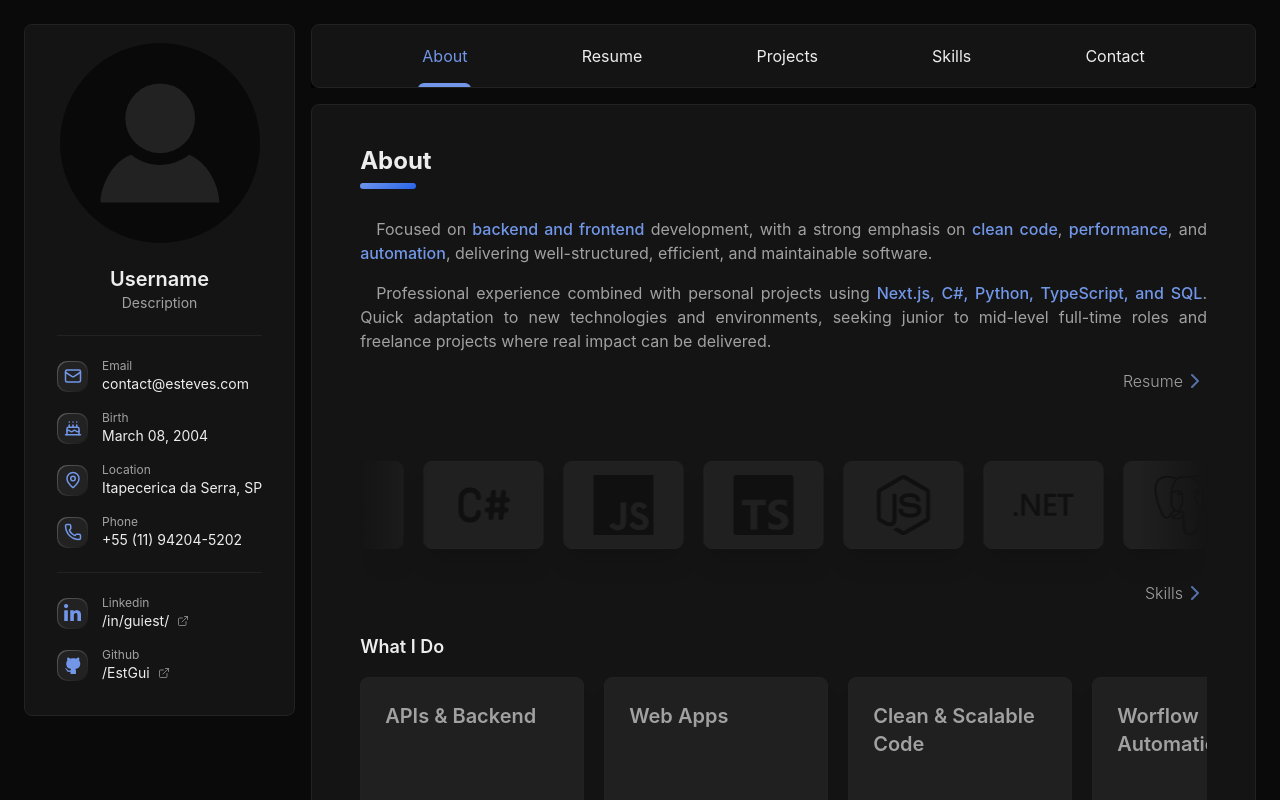
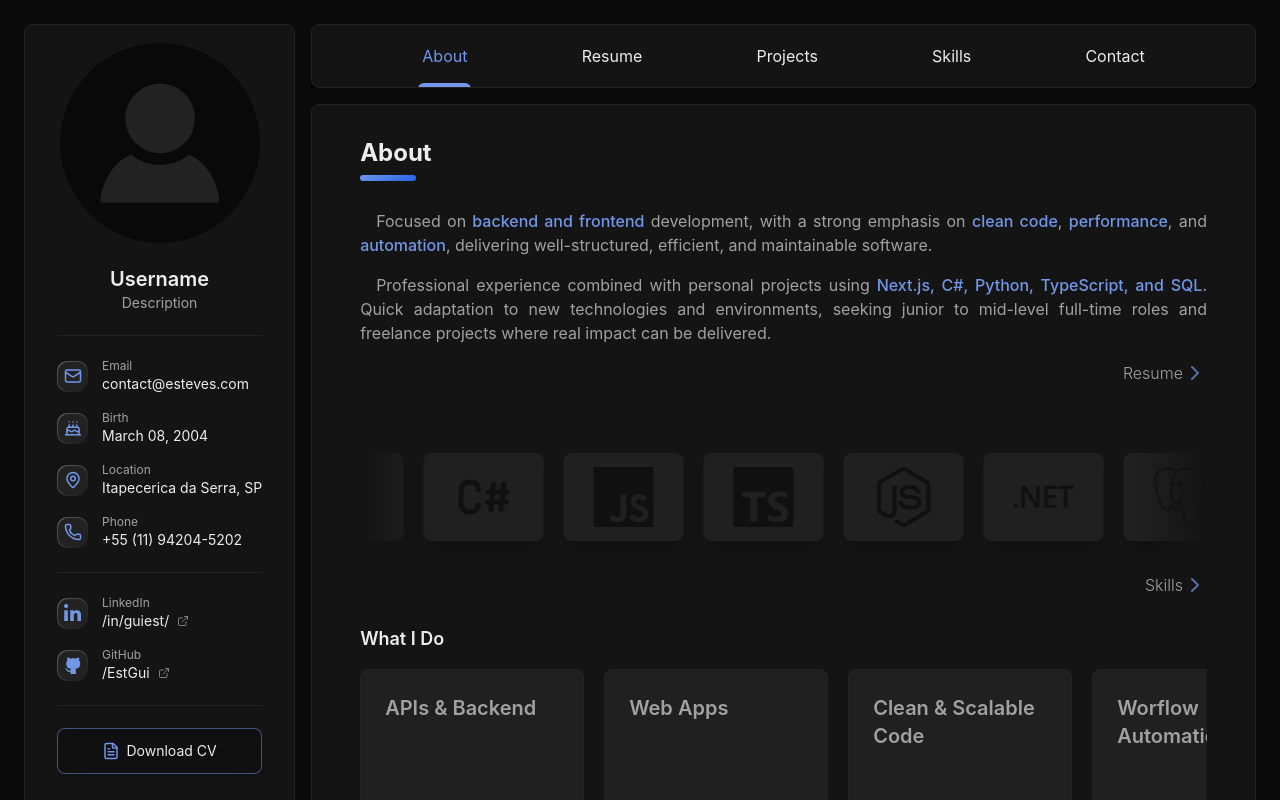
Before and after one commit to EstGui/portfolio.me, a Next.js app: page / in a window 1280 px wide. Shown: the top 800 px of the page. Built offline with nearby package versions, Linux system fonts and the light colour scheme; no server answers.

Commit message:
adicionando botao de baixar currículo

```diff
--- a/components/about/about.tsx
+++ b/components/about/about.tsx
@@ -4,52 +4,72 @@ import { Cake, Mail, MapPin, Phone } from "lucide-react";
 import Image from "next/image";
 import { useEffect, useState } from "react";
 
+import DownloadCVButton from "../button/DownloadCVButton";
 import { OctocatIcon } from "../icons/GitHubIcon";
 import LinkedinIcon from "../icons/LinkedinIcon";
 import ProfileInfoItem from "../profileInfoItem/ProfileInfoItem";
 
 interface GithubUserResponse {
-  login: string;
   name: string;
   avatar_url: string;
-  followers: number;
   bio: string;
 }
 
+const personalInfo = [
+  {
+    title: "Email",
+    text: "contact@esteves.com",
+    link: "mailto:guilherme.o.esteves@gmail.com",
+    icon: Mail,
+  },
+  {
+    title: "Birth",
+    text: "March 08, 2004",
+    icon: Cake,
+  },
+  {
+    title: "Location",
+    text: "Itapecerica da Serra, SP",
+    icon: MapPin,
+  },
+  {
+    title: "Phone",
+    text: "+55 (11) 94204-5202",
+    link: "tel:+5511942045202",
+    icon: Phone,
+  },
+];
+
+const socialLinks = [
+  {
+    title: "LinkedIn",
+    text: "/in/guiest/",
+    link: "https://www.linkedin.com/in/guiest/",
+    icon: LinkedinIcon,
+  },
+  {
+    title: "GitHub",
+    text: "/EstGui",
+    link: "https://github.com/EstGui",
+    icon: OctocatIcon,
+  },
+];
+
 export default function About() {
-  const [userData, setUserData] = useState<GithubUserResponse | null>(null);
-  const [, setLoading] = useState(true);
-  const [, setError] = useState(null);
+  const [user, setUser] = useState<GithubUserResponse | null>(null);
 
   useEffect(() => {
-    async function fetchUser() {
-      try {
-        const res = await fetch(
-          "/api/github/profile",
-          {
-            next: { revalidate: 300 }
-          }
-        );
-
-        if (!res.ok) throw new Error("User not found");
-
-        const data = await res.json();
-        setUserData(data);
-      } catch (err: any) {
-        setError(err.message);
-      } finally {
-        setLoading(false);
-      }
-    }
-
-    fetchUser();
+    fetch("/api/github/profile", { next: { revalidate: 300 } })
+      .then((res) => res.ok && res.json())
+      .then(setUser)
+      .catch(() => null);
   }, []);
 
   return (
-    <div className="lg:sticky lg:top-6 bg-surface border-border flex w-full overflow-hidden rounded-lg border lg:row-span-2 lg:h-fit lg:min-w-[300] lg:flex-col lg:gap-5.5 lg:p-8 lg:pt-4.5">
+    <div className="bg-surface border-border flex w-full overflow-hidden rounded-lg border lg:sticky lg:top-6 lg:row-span-2 lg:h-fit lg:min-w-[300] lg:flex-col lg:gap-5.5 lg:p-8 lg:pt-4.5">
       <div className="border-r-border relative border-r lg:border-r-0">
         <Image
-          src={userData?.avatar_url ?? "/images/default-avatar.svg"}
+          src={user?.avatar_url ?? "/images/default-avatar.svg"}
           alt={"profile photo"}
           draggable={false}
           priority
@@ -61,75 +81,35 @@ export default function About() {
 
       <div className="flex w-full flex-col items-center justify-center">
         <h1 className="font-primary text-foreground text-xl font-medium lg:text-xl lg:font-semibold">
-          {userData?.name || "Username"}
+          {user?.name || "Username"}
         </h1>
-        <p className="text-muted text-sm font-normal">
-          {userData?.bio || "Description"}
-        </p>
+        <p className="text-muted text-sm">{user?.bio || "Description"}</p>
       </div>
 
       <hr className="text-border" />
 
-      <div className="text-muted hidden flex-col justify-evenly gap-4 lg:flex">
-        <ul className="text-muted hidden items-start justify-around lg:flex lg:flex-col lg:gap-4">
-          <li>
-            <ProfileInfoItem
-              title="Email"
-              text="contact@esteves.com"
-              link="mailto:guilherme.o.esteves@gmail.com"
-              icon={Mail}
-              external={false}
-            />
+      <ul className="text-muted hidden flex-col items-start gap-4 lg:flex">
+        {personalInfo.map((item) => (
+          <li key={item.title}>
+            <ProfileInfoItem {...item} external={false} />
           </li>
-          <li>
-            <ProfileInfoItem
-              title="Birth"
-              text="March 08, 2004"
-              icon={Cake}
-              external={false}
-            />
-          </li>
-          <li>
-            <ProfileInfoItem
-              title="Location"
-              text="Itapecerica da Serra, SP"
-              icon={MapPin}
-              external={false}
-            />
-          </li>
-          <li>
-            <ProfileInfoItem
-              title="Phone"
-              text="+55 (11) 94204-5202"
-              link="tel:+5511942045202"
-              icon={Phone}
-              external={false}
-            />
-          </li>
-        </ul>
-      </div>
+        ))}
+      </ul>
 
       <hr className="text-border" />
 
-      <div>
-        <ul className="text-muted hidden items-start justify-around lg:flex lg:flex-col lg:gap-4">
-          <li>
-            <ProfileInfoItem
-              title="Linkedin"
-              text="/in/guiest/"
-              link="https://www.linkedin.com/in/guiest/"
-              icon={LinkedinIcon}
-            />
+      <ul className="text-muted hidden flex-col items-start gap-4 lg:flex">
+        {socialLinks.map((item) => (
+          <li key={item.title}>
+            <ProfileInfoItem {...item} />
           </li>
-          <li>
-            <ProfileInfoItem
-              title="Github"
-              text="/EstGui"
-              link="https://github.com/EstGui"
-              icon={OctocatIcon}
-            />
-          </li>
-        </ul>
+        ))}
+      </ul>
+
+      <hr className="text-border" />
+
+      <div className="hidden lg:block">
+        <DownloadCVButton />
       </div>
     </div>
   );
--- /dev/null
+++ b/components/button/ActionButton.tsx
@@ -0,0 +1,29 @@
+import clsx from "clsx";
+import { ElementType } from "react";
+
+type ActionButtonProps = React.ButtonHTMLAttributes<HTMLButtonElement> & {
+  text: string;
+  icon: ElementType;
+};
+
+export default function ActionButton({
+  text,
+  icon: Icon,
+  type = "button",
+  className,
+  ...props
+}: ActionButtonProps) {
+  return (
+    <button
+      type={type}
+      {...props}
+      className={clsx(
+        "border-highlight/50 lg:hover:border-highlight/90 row-4 flex w-full cursor-pointer items-center justify-center gap-1.5 rounded-lg border bg-black/20 px-5 py-3 shadow-lg backdrop-blur-lg transition-all duration-300 ease-in-out active:scale-98 min-h-[50]",
+        className
+      )}
+    >
+      <Icon size={18} color="#7297E9" className="z-10" />
+      <span>{text}</span>
+    </button>
+  );
+}
--- /dev/null
+++ b/components/button/DownloadCVButton.tsx
@@ -0,0 +1,69 @@
+import { FileText } from "lucide-react";
+import { useEffect, useState } from "react";
+import { createPortal } from "react-dom";
+
+import ActionButton from "./ActionButton";
+
+export default function DownloadCVButton() {
+  const [open, setOpen] = useState(false);
+
+  useEffect(() => {
+    if (open) {
+      document.body.style.overflow = "hidden";
+    } else {
+      document.body.style.overflow = "";
+    }
+
+    return () => {
+      document.body.style.overflow = "";
+    };
+  }, [open]);
+
+  return (
+    <>
+      <ActionButton
+        icon={FileText}
+        text="Download CV"
+        onClick={() => setOpen(true)}
+        className="text-sm"
+      />
+
+      {open &&
+        createPortal(
+          <div className="fixed inset-0 z-50 flex items-center justify-center bg-black/60">
+            <div className="bg-surface border-border flex w-fit flex-col gap-2 rounded-lg border px-8 py-5 shadow-xl">
+              <h2 className="mb-4 text-lg font-medium">Choose CV language</h2>
+
+              <div className="flex justify-center gap-3">
+                <a
+                  href="/cv/guilherme-esteves-cv-pt.pdf"
+                  download
+                  onClick={() => setOpen(false)}
+                  className="border-highlight/50 lg:hover:border-highlight/90 row-4 flex w-full cursor-pointer items-center justify-center gap-1.5 rounded-lg border bg-black/20 px-5 py-3 shadow-lg backdrop-blur-lg transition-all duration-300 ease-in-out active:scale-98"
+                >
+                  Portuguese
+                </a>
+
+                <a
+                  href="/cv/guilherme-esteves-cv-en.pdf"
+                  download
+                  onClick={() => setOpen(false)}
+                  className="border-highlight/50 lg:hover:border-highlight/90 row-4 flex w-full cursor-pointer items-center justify-center gap-1.5 rounded-lg border bg-black/20 px-5 py-3 shadow-lg backdrop-blur-lg transition-all duration-300 ease-in-out active:scale-98"
+                >
+                  English
+                </a>
+              </div>
+
+              <button
+                onClick={() => setOpen(false)}
+                className="text-muted mt-4 text-sm underline-offset-4 hover:underline"
+              >
+                Cancel
+              </button>
+            </div>
+          </div>,
+          document.body
+        )}
+    </>
+  );
+}
--- a/components/contactContent/ContactContent.tsx
+++ b/components/contactContent/ContactContent.tsx
@@ -4,6 +4,7 @@ import { MailOpen, Phone, Send } from "lucide-react";
 import { useState } from "react";
 import toast from "react-hot-toast";
 
+import ActionButton from "../button/ActionButton";
 import { OctocatIcon } from "../icons/GitHubIcon";
 import LinkedinIcon from "../icons/LinkedinIcon";
 import ProfileInfoItem from "../profileInfoItem/ProfileInfoItem";
@@ -77,16 +78,10 @@ export default function ProjectsContent() {
               onChange={(e) => setMessage(e.target.value)}
               placeholder="Message"
               required
-              className="focus:border-highlight row-3 min-h-36 resize-y overflow-hidden rounded-lg border border-[#484848] px-5 py-3 transition outline-none focus:invalid:border-red-700"
+              className="focus:border-highlight row-3 min-h-40 resize-y overflow-hidden rounded-lg border border-[#484848] px-5 py-3 transition outline-none focus:invalid:border-red-700"
             ></textarea>
 
-            <button
-              type="submit"
-              className="border-highlight/50 lg:hover:border-highlight/90 row-4 flex cursor-pointer items-center justify-center gap-1.5 rounded-lg border bg-black/20 px-5 py-3 shadow-lg backdrop-blur-lg transition-all duration-300 ease-in-out active:scale-98"
-            >
-              <Send size={18} color="#7297E9" className="z-1" />
-              <span>Send Message</span>
-            </button>
+            <ActionButton icon={Send} text="Send Messagee" type="submit" />
           </form>
         </section>
 
--- a/components/contentContainer/ContentContainer.tsx
+++ b/components/contentContainer/ContentContainer.tsx
@@ -12,7 +12,7 @@ type ContentContainerProps = { activeTab: string };
 
 export default function ContentContainer({ activeTab }: ContentContainerProps) {
   return (
-    <div className="bg-surface border-border mb-17 flex w-full flex-col overflow-hidden rounded-lg border p-6 lg:col-2 lg:row-2 lg:m-0 lg:h-full lg:px-12 lg:py-10">
+    <div className="bg-surface border-border mb-17 flex w-full flex-col overflow-hidden rounded-lg border p-6 lg:col-2 lg:row-2 lg:m-0 lg:h-full lg:px-12 lg:py-8">
       <h2 className="relative mb-10 inline-block text-2xl font-bold capitalize after:absolute after:-bottom-3 after:left-0 after:h-1.5 after:w-14 after:rounded-sm after:bg-[linear-gradient(155deg,#7297E9,#2563EB)] after:content-['']">
         {activeTab}
       </h2>
--- a/components/iconWrapper/IconWrapper.tsx
+++ b/components/iconWrapper/IconWrapper.tsx
@@ -17,7 +17,7 @@ export default function IconWrapper({
         className
       )}
     >
-      <Icon className="text-highlight z-1 h-4.5 w-4.5" />
+      <Icon className="text-highlight h-4.5 w-4.5" />
     </div>
   );
 }
```
Also changed, not shown: 2 other files (tests, documents, lock files or other folders).
